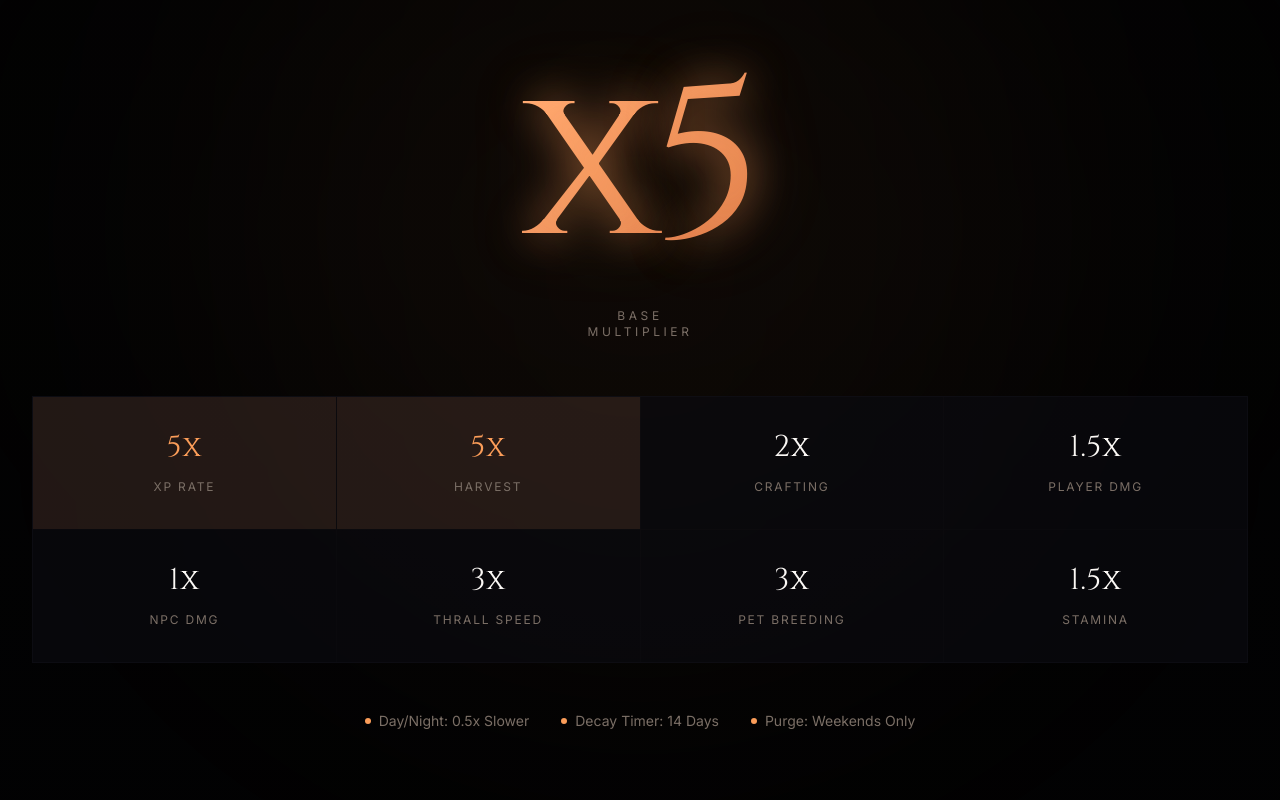
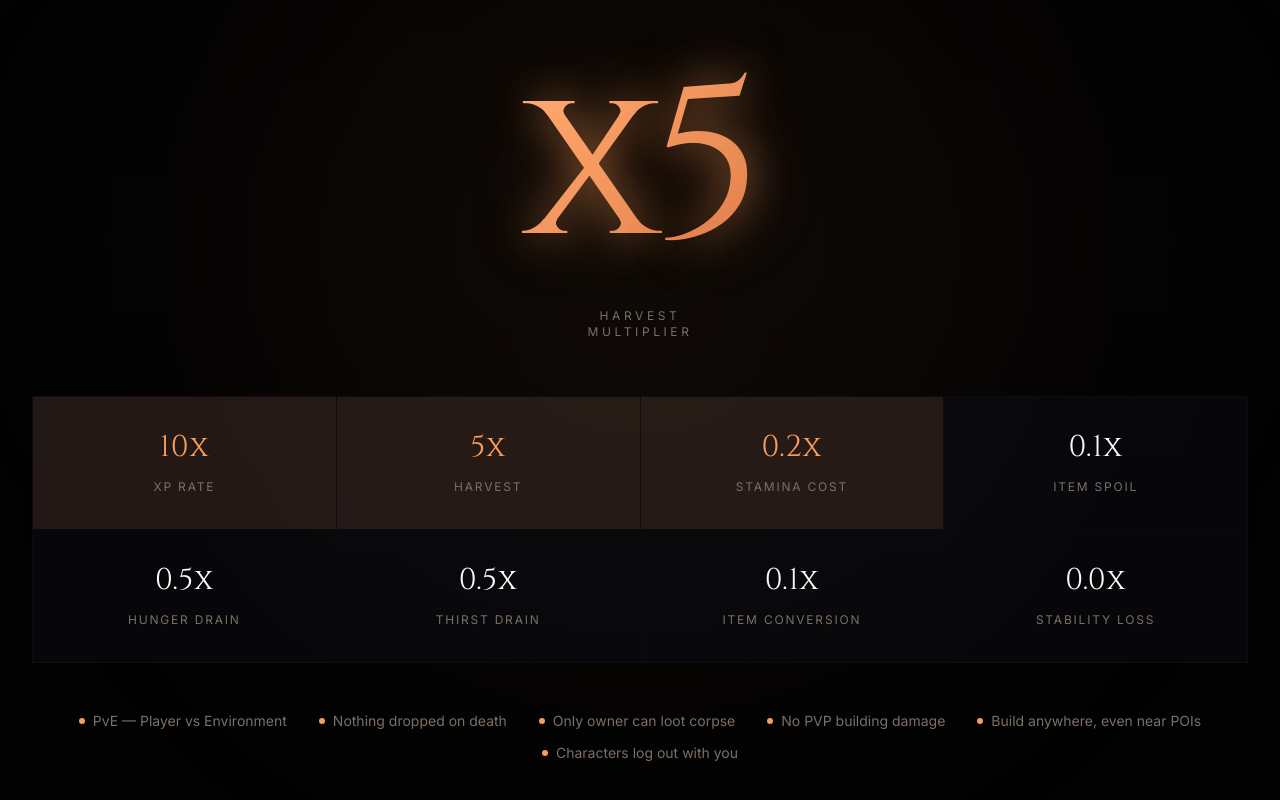
Before and after one commit to iSAlexHere/celestial-exiles, a Next.js app: page / in a window 1280 px wide. Shown: the part 2202-3002 px from the top of the page. Built offline with nearby package versions, Linux system fonts and the light colour scheme.

Commit message:
feat: update server rates and details with real configuration

```diff
--- a/components/rates-section.tsx
+++ b/components/rates-section.tsx
@@ -3,14 +3,23 @@
 import { motion } from "framer-motion"
 
 const rates = [
-  { label: "XP Rate", value: "5x", highlight: true },
+  { label: "XP Rate", value: "10x", highlight: true },
   { label: "Harvest", value: "5x", highlight: true },
-  { label: "Crafting", value: "2x", highlight: false },
-  { label: "Player DMG", value: "1.5x", highlight: false },
-  { label: "NPC DMG", value: "1x", highlight: false },
-  { label: "Thrall Speed", value: "3x", highlight: false },
-  { label: "Pet Breeding", value: "3x", highlight: false },
-  { label: "Stamina", value: "1.5x", highlight: false },
+  { label: "Stamina Cost", value: "0.2x", highlight: true },
+  { label: "Item Spoil", value: "0.1x", highlight: false },
+  { label: "Hunger Drain", value: "0.5x", highlight: false },
+  { label: "Thirst Drain", value: "0.5x", highlight: false },
+  { label: "Item Conversion", value: "0.1x", highlight: false },
+  { label: "Stability Loss", value: "0.0x", highlight: false },
+]
+
+const serverFeatures = [
+  "PvE — Player vs Environment",
+  "Nothing dropped on death",
+  "Only owner can loot corpse",
+  "No PVP building damage",
+  "Build anywhere, even near POIs",
+  "Characters log out with you",
 ]
 
 export function RatesSection() {
@@ -40,7 +49,7 @@ export function RatesSection() {
             <span className="text-gradient">Progression</span>
           </h2>
           <p className="text-muted-foreground max-w-xl mx-auto">
-            Carefully tuned rates for enjoyable gameplay without endless grinding
+            Carefully tuned rates for enjoyable PvE gameplay without endless grinding
           </p>
         </motion.div>
 
@@ -57,7 +66,7 @@ export function RatesSection() {
               x5
             </span>
             <span className="absolute -bottom-2 left-1/2 -translate-x-1/2 text-xs tracking-[0.3em] uppercase text-muted-foreground">
-              Base Multiplier
+              Harvest Multiplier
             </span>
           </div>
         </motion.div>
@@ -91,26 +100,20 @@ export function RatesSection() {
           ))}
         </motion.div>
 
-        {/* Additional Info */}
+        {/* Server Features */}
         <motion.div
           initial={{ opacity: 0 }}
           whileInView={{ opacity: 1 }}
           viewport={{ once: true }}
           transition={{ duration: 0.8, delay: 0.4 }}
-          className="mt-12 flex flex-wrap items-center justify-center gap-8 text-sm text-muted-foreground"
+          className="mt-12 flex flex-wrap items-center justify-center gap-x-8 gap-y-3 text-sm text-muted-foreground"
         >
-          <div className="flex items-center gap-2">
-            <span className="w-1.5 h-1.5 rounded-full bg-primary" />
-            <span>Day/Night: 0.5x Slower</span>
-          </div>
-          <div className="flex items-center gap-2">
-            <span className="w-1.5 h-1.5 rounded-full bg-primary" />
-            <span>Decay Timer: 14 Days</span>
-          </div>
-          <div className="flex items-center gap-2">
-            <span className="w-1.5 h-1.5 rounded-full bg-primary" />
-            <span>Purge: Weekends Only</span>
-          </div>
+          {serverFeatures.map((feature) => (
+            <div key={feature} className="flex items-center gap-2">
+              <span className="w-1.5 h-1.5 rounded-full bg-primary" />
+              <span>{feature}</span>
+            </div>
+          ))}
         </motion.div>
       </div>
     </section>
```
